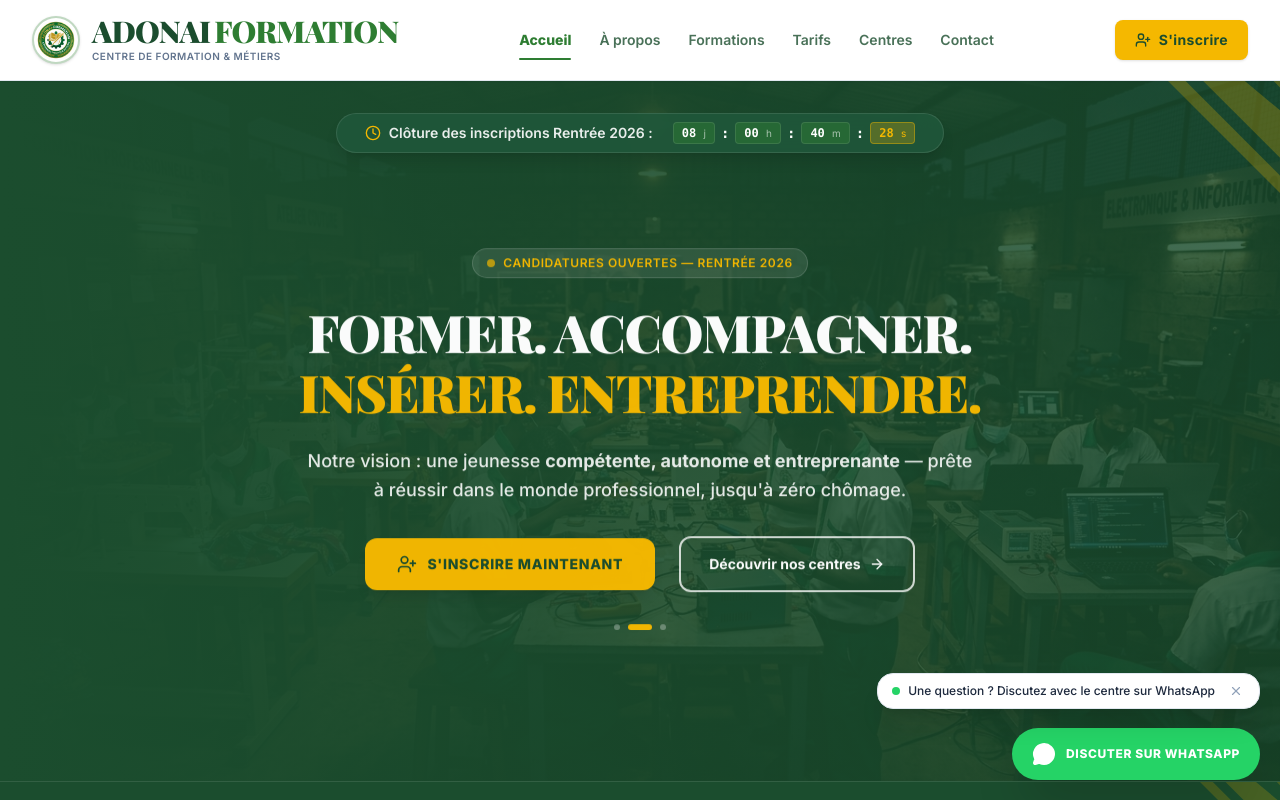
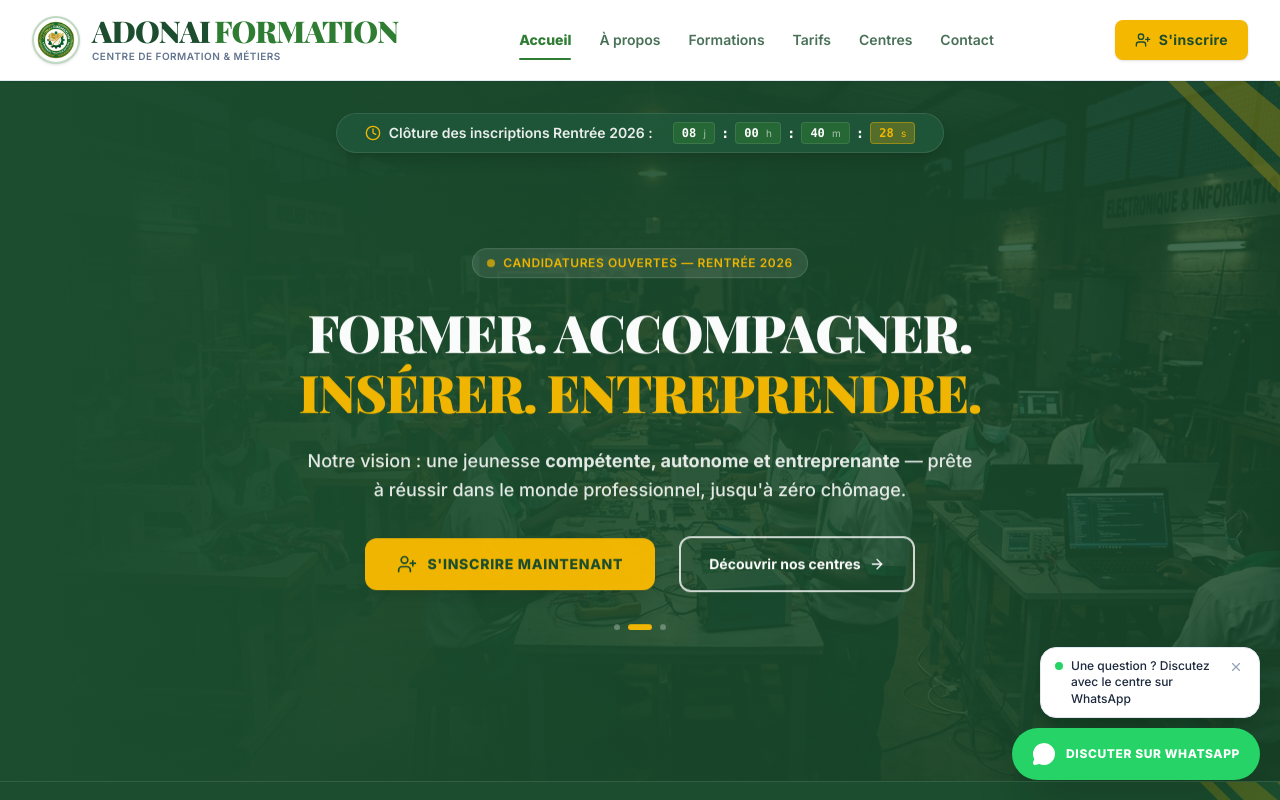
Before and after one commit to olabrayane5-stack/adonai-formation, a React (Vite) app: page / in a window 1280 px wide. Shown: the top 800 px of the page. Built offline with nearby package versions, Linux system fonts and the light colour scheme.

Commit message:
Refactor tooltip in FloatingWhatsApp component
Updated tooltip styling and structure in FloatingWhatsApp component.

```diff
--- a/src/components/FloatingWhatsApp.tsx
+++ b/src/components/FloatingWhatsApp.tsx
@@ -13,12 +13,12 @@ export function FloatingWhatsApp() {
     <div className="fixed bottom-5 right-5 z-40 flex flex-col items-end gap-2.5 no-print">
       {/* Tooltip d'aide discrète */}
       {showTooltip && (
-        <div className="hidden sm:flex items-center gap-2 bg-white text-slate-800 text-xs font-medium py-2 px-3.5 rounded-2xl shadow-xl border border-slate-200 animate-bounce">
-          <span className="w-2 h-2 rounded-full bg-[#25D366] animate-ping" />
-          <span>Une question ? Discutez avec le centre sur WhatsApp</span>
+        <div className="hidden sm:flex items-start gap-2 bg-white text-slate-800 text-xs font-medium py-2.5 px-3.5 rounded-2xl shadow-xl border border-slate-200 max-w-[220px]">
+          <span className="w-2 h-2 rounded-full bg-[#25D366] animate-ping shrink-0 mt-1" />
+          <span className="leading-snug">Une question ? Discutez avec le centre sur WhatsApp</span>
           <button
             onClick={() => setShowTooltip(false)}
-            className="text-slate-400 hover:text-slate-600 ml-1 p-0.5"
+            className="text-slate-400 hover:text-slate-600 shrink-0 p-0.5"
             aria-label="Fermer l'aide"
           >
             <X className="w-3.5 h-3.5" />
```
